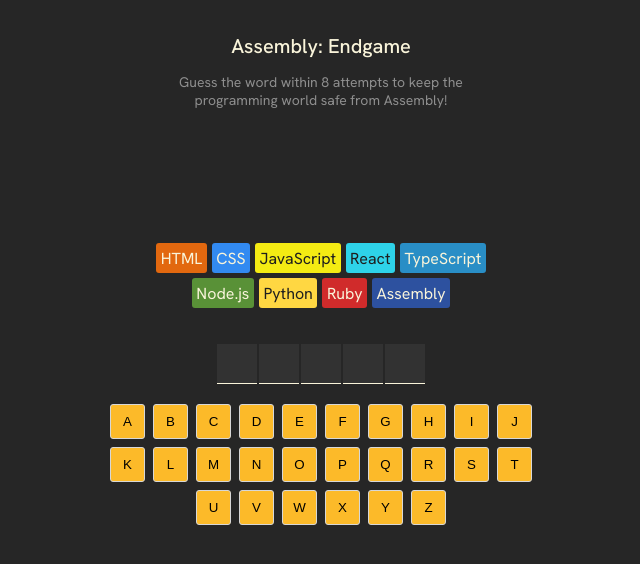
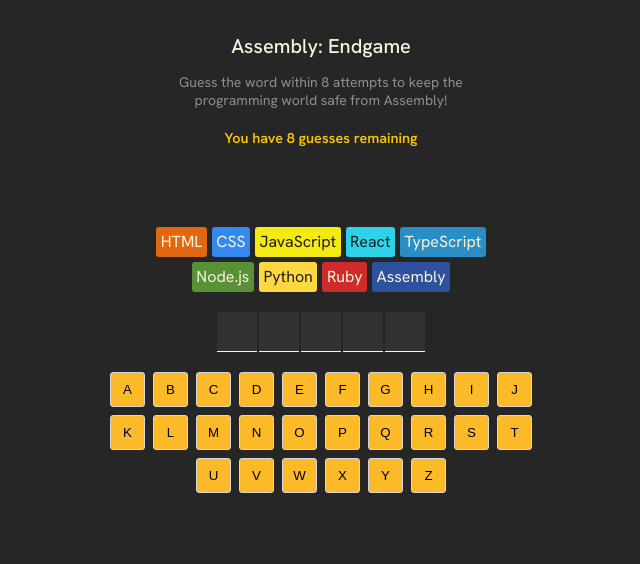
Before and after one commit to faseehfsh/assembly-endgame, a React (Vite) app: page / in a window 1280 px wide. Shown: the top 564 px of the page, without its empty margins (319-959 px from the left). Built offline with nearby package versions, Linux system fonts and the light colour scheme.

Commit message:
feature of dispalying the remaining guesses count

```diff
--- a/App.jsx
+++ b/App.jsx
@@ -7,17 +7,8 @@
 /**
  * Backlog:
  *
- * ✅ Farewell messages in status section
- * ✅ Disable the keyboard when the game is over
- * ✅ Fix a11y issues
- * ✅ Choose a random word from a list of words
- * ✅ Make the New Game button reset the game
- * - Reveal what the word was if the user loses the game
- * - Confetti drop when the user wins
+ * 1. Display the remaining guesses count
  *
- * Challenge: Reveal the missing letters of the word if the user
- * loses the game. Style the missing letters to have the same red
- * color as the wrong letter keys.
  */
 
 export default function AssemblyEndgame() {
@@ -30,7 +21,7 @@
     // Derived values
     const wrongGuessCount =
         guessedLetters.filter(letter => !currentWord.includes(letter)).length
-    const numGuessesLeft = languages.length - 1 - wrongGuessCount
+    const numGuessesLeft = (languages.length - 1) - wrongGuessCount
     const isGameWon =
         currentWord.split("").every(letter => guessedLetters.includes(letter))
     const isGameLost = wrongGuessCount >= languages.length - 1
@@ -171,7 +162,8 @@
             <header>
                 <h1>Assembly: Endgame</h1>
                 <p>Guess the word within 8 attempts to keep the
-                programming world safe from Assembly!</p>
+                    programming world safe from Assembly!</p>
+                <h4>{`You have ${numGuessesLeft} guesses remaining`}</h4>
             </header>
 
             <section
--- a/index.css
+++ b/index.css
@@ -19,6 +19,7 @@
 
 header {
     text-align: center;
+    margin-bottom: 0;
 }
 
 header>h1 {
@@ -33,6 +34,13 @@
     color: #8E8E8E;
 }
 
+header>h4 {
+    font-size: 0.9rem;
+    font-weight: 600;
+    color: #f8c704;
+    margin-bottom: 0;
+}
+
 section.game-status {
     display: flex;
     flex-direction: column;
@@ -43,7 +51,8 @@
     max-width: 350px;
     min-height: 60px;
     border-radius: 4px;
-    margin-block: 30px;
+    margin-top: 10px;
+    margin-bottom: 10px;
 
 }
 
@@ -80,7 +89,7 @@
     gap: 5px;
     justify-content: center;
     max-width: 350px;
-    margin-bottom: 36px;
+    margin-bottom: 20px;
 }
 
 span.chip {
```
